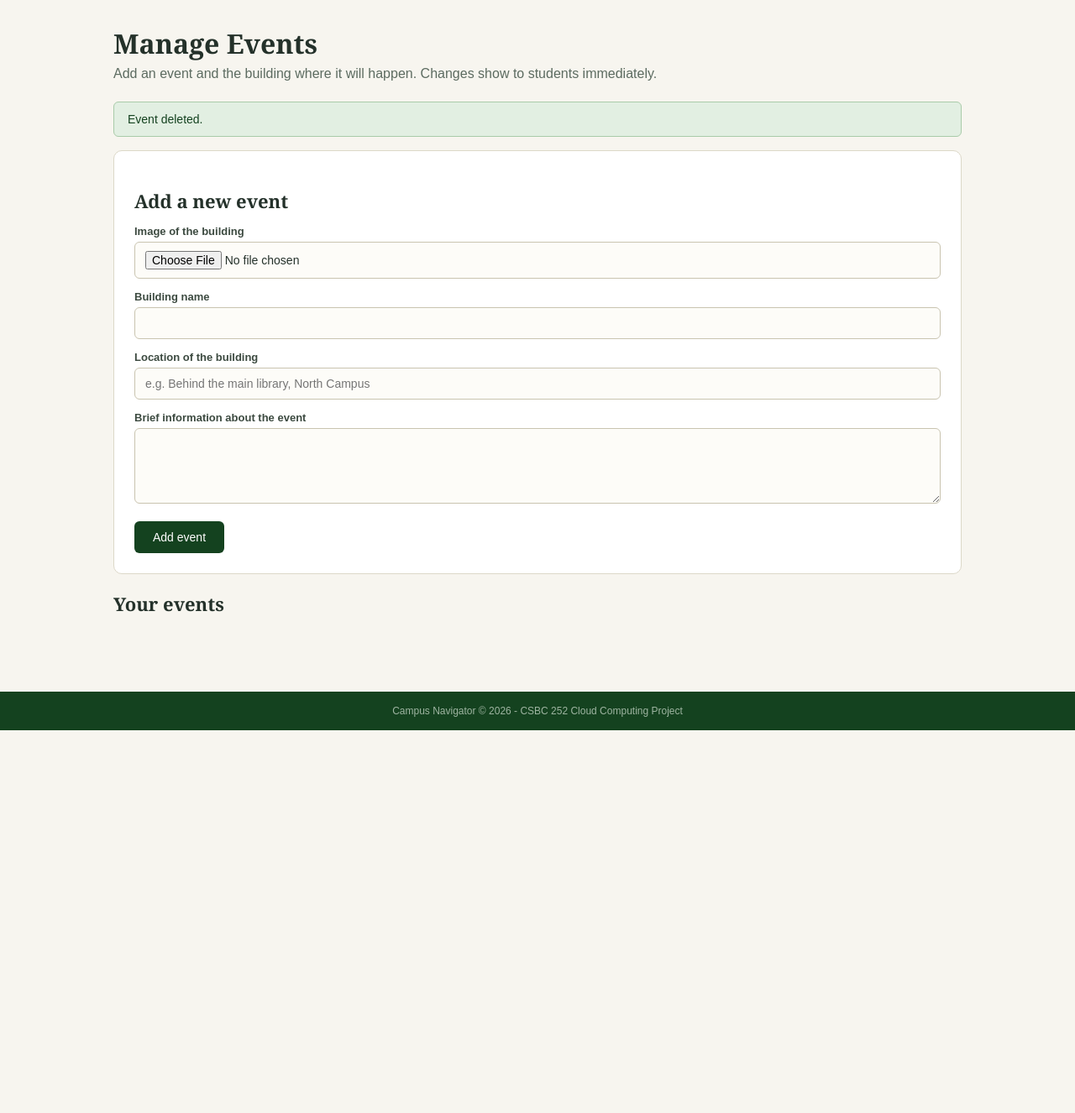
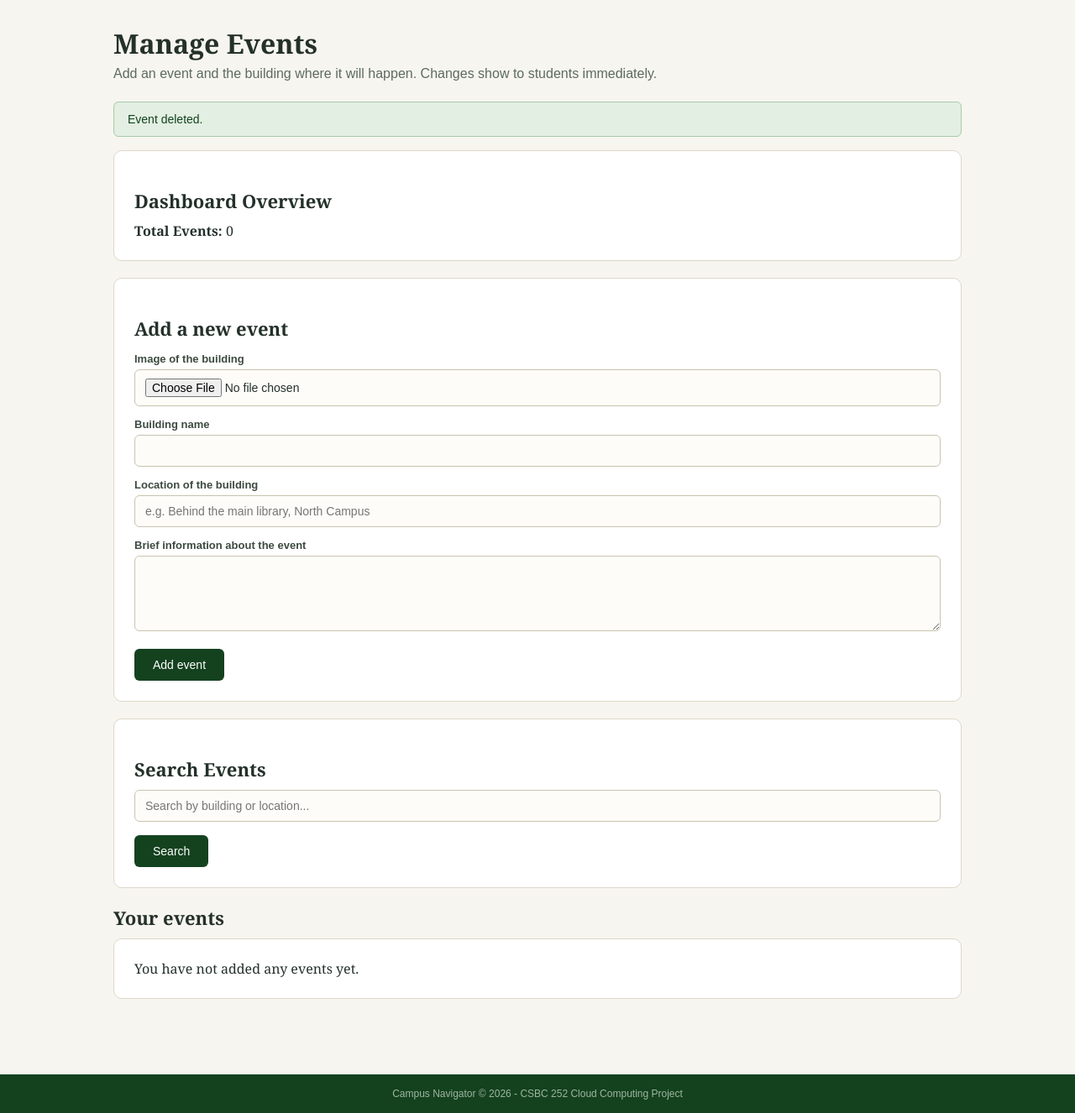
Before and after one commit to chrisolega/cloud-lab-group-project, a PHP site: page /manager/dashboard.php?del=1 in a window 1280 px wide. Shown: the part 58-1384 px from the top of the page at 84% size. Before the commit the page ends 928 px from the top, so only its background shows below. Run offline with PHP 8.4, Linux system fonts and the light colour scheme; the visitor is signed in with stand-in values (Sample User, id 1); tables that the repository leaves empty hold one stand-in row (values such as "Sample post"); a stand-in replaces the project's code that opens the database connection; some libraries are stand-ins or nearby versions.

Commit message:
dashboard.php

```diff
--- a/manager/dashboard.php
+++ b/manager/dashboard.php
@@ -2,68 +2,324 @@
 require_once '../includes/db.php';
 require_once '../includes/auth.php';
 require_once '../includes/upload.php';
+
 need_manager();
+
 $base = '../';
 $title = 'Manager Dashboard';
 $sid = $_SESSION['manager_school'];
+
 $msg = '';
 $bad = '';
+
+/* Add Event */
 if ($_SERVER['REQUEST_METHOD'] == 'POST') {
+
     $bname = trim($_POST['building_name']);
     $bloc = trim($_POST['building_location']);
     $info = trim($_POST['event_info']);
+
     $img = save_image($_FILES['building_image']);
+
     if ($img && $bname != '' && $bloc != '' && $info != '') {
-$q = $db->prepare('INSERT INTO events (school_id, building_name, building_location, building_image, event_info) VALUES (?, ?, ?, ?, ?)');
-$q->execute(array($sid, $bname, $bloc, $img, $info));
+
+        $q = $db->prepare(
+            'INSERT INTO events
+            (school_id, building_name, building_location, building_image, event_info)
+            VALUES (?, ?, ?, ?, ?)'
+        );
+
+        $q->execute(array(
+            $sid,
+            $bname,
+            $bloc,
+            $img,
+            $info
+        ));
+
         $msg = 'Event added. Students can see it right away.';
+
     } else {
+
         $bad = 'Please fill every field and upload a valid image (jpg, png, gif or webp, max 5MB).';
     }
 }
+
+
+/* Delete Event */
 if (isset($_GET['del'])) {
-$q = $db->prepare('DELETE FROM events WHERE id = ? AND school_id = ?');
-$q->execute(array(intval($_GET['del']), $sid));
+
+    $q = $db->prepare(
+        'DELETE FROM events WHERE id = ? AND school_id = ?'
+    );
+
+    $q->execute(array(
+        intval($_GET['del']),
+        $sid
+    ));
+
     $msg = 'Event deleted.';
 }
-$q = $db->prepare('SELECT * FROM events WHERE school_id = ? ORDER BY created_at DESC');
+
+
+/* Search */
+$search = isset($_GET['search']) ? trim($_GET['search']) : '';
+
+if ($search != '') {
+
+    $q = $db->prepare(
+        'SELECT * FROM events
+         WHERE school_id = ?
+         AND (building_name LIKE ?
+         OR building_location LIKE ?
+         OR event_info LIKE ?)
+         ORDER BY created_at DESC'
+    );
+
+    $term = '%' . $search . '%';
+
+    $q->execute(array(
+        $sid,
+        $term,
+        $term,
+        $term
+    ));
+
+} else {
+
+    $q = $db->prepare(
+        'SELECT * FROM events
+         WHERE school_id = ?
+         ORDER BY created_at DESC'
+    );
+
     $q->execute(array($sid));
+}
+
 $events = $q->fetchAll();
+
+
+/* Count Events */
+$count = $db->prepare(
+    'SELECT COUNT(*) FROM events WHERE school_id = ?'
+);
+
+$count->execute(array($sid));
+
+$total_events = $count->fetchColumn();
+
+
 include '../includes/header.php';
 ?>
+
 <h1>Manage Events</h1>
-<p class="lead">Add an event and the building where it will happen. Changes show to students immediately.</p>
-<?php if ($msg) { ?><div class="msg ok"><?php echo $msg; ?></div><?php } ?>
-<?php if ($bad) { ?><div class="msg bad"><?php echo $bad; ?></div><?php } ?>
+
+<p class="lead">
+    Add an event and the building where it will happen.
+    Changes show to students immediately.
+</p>
+
+
+<?php if ($msg) { ?>
+
+    <div class="msg ok">
+        <?php echo htmlspecialchars($msg); ?>
+    </div>
+
+<?php } ?>
+
+
+<?php if ($bad) { ?>
+
+    <div class="msg bad">
+        <?php echo htmlspecialchars($bad); ?>
+    </div>
+
+<?php } ?>
+
+
+<!-- Simple Event Count -->
+
 <div class="card">
+
+    <h2>Dashboard Overview</h2>
+
+    <p>
+        <strong>Total Events:</strong>
+        <?php echo $total_events; ?>
+    </p>
+
+</div>
+
+
+<!-- Add Event -->
+
+<div class="card">
+
     <h2>Add a new event</h2>
+
     <form method="post" enctype="multipart/form-data">
+
         <label>Image of the building</label>
-<input type="file" name="building_image" accept="image/*" required>
+
+        <input
+            type="file"
+            name="building_image"
+            accept="image/*"
+            required
+        >
+
         <label>Building name</label>
-<input type="text" name="building_name" required>
+
+        <input
+            type="text"
+            name="building_name"
+            required
+        >
+
         <label>Location of the building</label>
-<input type="text" name="building_location" placeholder="e.g. Behind the main library, North Campus" required>
+
+        <input
+            type="text"
+            name="building_location"
+            placeholder="e.g. Behind the main library, North Campus"
+            required
+        >
+
         <label>Brief information about the event</label>
-<textarea name="event_info" required></textarea>
-<button type="submit" class="btn">Add event</button>
+
+        <textarea
+            name="event_info"
+            required
+        ></textarea>
+
+        <button type="submit" class="btn">
+            Add event
+        </button>
+
     </form>
+
 </div>
+
+
+<!-- Search Events -->
+
+<div class="card">
+
+    <h2>Search Events</h2>
+
+    <form method="get">
+
+        <input
+            type="text"
+            name="search"
+            value="<?php echo htmlspecialchars($search); ?>"
+            placeholder="Search by building or location..."
+        >
+
+        <button type="submit" class="btn">
+            Search
+        </button>
+
+        <?php if ($search != '') { ?>
+
+            <a
+                href="dashboard.php"
+                class="btn small"
+            >
+                Clear
+            </a>
+
+        <?php } ?>
+
+    </form>
+
+</div>
+
+
 <h2>Your events</h2>
+
+
+<?php if (count($events) == 0) { ?>
+
+    <div class="card">
+
+        <?php if ($search != '') { ?>
+
+            <p>
+                No events found for
+                <strong>
+                    <?php echo htmlspecialchars($search); ?>
+                </strong>.
+            </p>
+
+        <?php } else { ?>
+
+            <p>
+                You have not added any events yet.
+            </p>
+
+        <?php } ?>
+
+    </div>
+
+<?php } else { ?>
+
+
 <div class="event-grid">
+
 <?php foreach ($events as $e) { ?>
+
     <div class="event-card">
-<img src="<?php echo htmlspecialchars(pic($e['building_image'])); ?>" alt="">
+
+        <img
+            src="<?php echo htmlspecialchars(pic($e['building_image'])); ?>"
+            alt=""
+        >
+
         <div class="body">
-<h3><?php echo htmlspecialchars($e['building_name']); ?></h3>
-<div class="loc"><?php echo htmlspecialchars($e['building_location']); ?></div>
-<p><?php echo nl2br(htmlspecialchars($e['event_info'])); ?></p>
+
+            <h3>
+                <?php echo htmlspecialchars($e['building_name']); ?>
+            </h3>
+
+            <div class="loc">
+                <?php echo htmlspecialchars($e['building_location']); ?>
+            </div>
+
+            <p>
+                <?php
+                echo nl2br(
+                    htmlspecialchars($e['event_info'])
+                );
+                ?>
+            </p>
+
             <p class="actions" style="margin-top:12px">
-<a class="btn small gold" href="edit_event.php?id=<?php echo $e['id']; ?>">Edit</a>
-<a class="btn small red" href="dashboard.php?del=<?php echo $e['id']; ?>" onclick="return confirm('Delete this event?')">Delete</a>
+
+                <a
+                    class="btn small gold"
+                    href="edit_event.php?id=<?php echo $e['id']; ?>"
+                >
+                    Edit
+                </a>
+
+                <a
+                    class="btn small red"
+                    href="dashboard.php?del=<?php echo $e['id']; ?>"
+                    onclick="return confirm('Delete this event?')"
+                >
+                    Delete
+                </a>
+
             </p>
+
         </div>
+
     </div>
+
 <?php } ?>
+
 </div>
-<?php include '../includes/footer.php'; ?>
+
+<?php } ?><?php include '../includes/footer.php'; ?>
```
Lines whose indentation alone changed are shown as unchanged.
